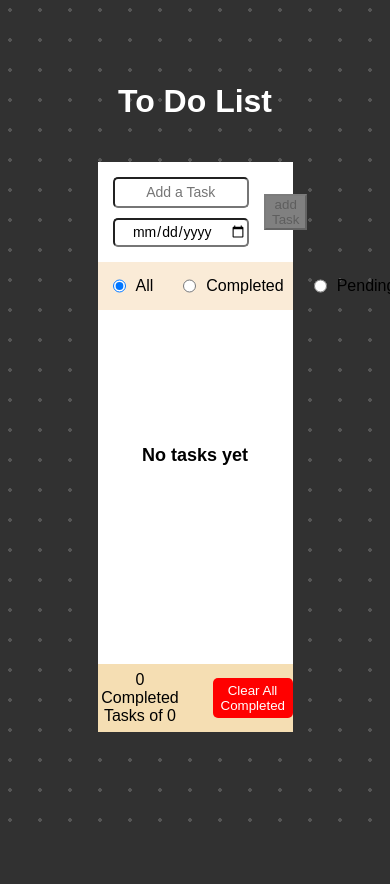
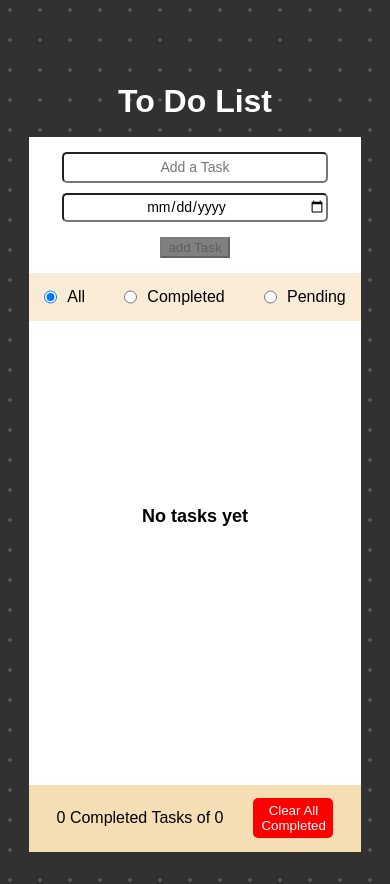
Before and after one commit to Santipr29/Web-2024-1, a React app in the folder ToDo/: page / in a window 390 px wide. Before the commit the page ends 844 px from the top, so only its background shows below. Built offline with nearby package versions, Linux system fonts and the light colour scheme; the HTML template or start-up script is replaced by a standard one.

Commit message:
Feat: styles responsive ok

```diff
--- a/ToDo/src/Components/Filter/Filter.css
+++ b/ToDo/src/Components/Filter/Filter.css
@@ -12,3 +12,9 @@
     gap: 10px;
     padding: 15px;
 }
+
+@media (max-width: 800px) {
+    .container-filter{
+        width: 85vw;;
+    }
+}
--- a/ToDo/src/Components/Footer/Footer.css
+++ b/ToDo/src/Components/Footer/Footer.css
@@ -12,3 +12,11 @@ footer{
 p{
     font-size: 16px;
 }
+
+@media (max-width: 800px) {
+    footer{
+        gap: 30px;
+        width: 85vw;
+        height: 8vh;
+    }
+}
--- a/ToDo/src/Components/Form/form.css
+++ b/ToDo/src/Components/Form/form.css
@@ -31,3 +31,28 @@ form{
     background-color: grey;
     margin-right: 20px;
 }
+
+@media (max-width: 800px) {
+    form{
+        display: flex;
+        flex-direction: column;
+        width: 85vw;
+        margin-top: 2vh;
+    }
+
+    .inputs-div{
+        width: 80%;
+    }
+
+    .submit-btn{
+        background-color: green;
+        margin: 0;
+        margin-bottom: 15px;
+    }
+
+    .disabled-btn{
+        background-color: grey;
+        margin: 0;
+        margin-bottom: 15px;
+    }
+ }
--- a/ToDo/src/Components/TaskList/TaskList.css
+++ b/ToDo/src/Components/TaskList/TaskList.css
@@ -23,3 +23,16 @@
     background-color: rgba(0, 0, 0, 0.3);
     border-radius: 4px;
 }
+
+@media (max-width: 800px) {
+    .task-list {
+        display: flex;
+        flex-direction: column;
+        width: 85vw;
+        height: 55vh;
+    }
+
+    .mesage{
+        margin-top: 22vh;
+    }
+}
```
